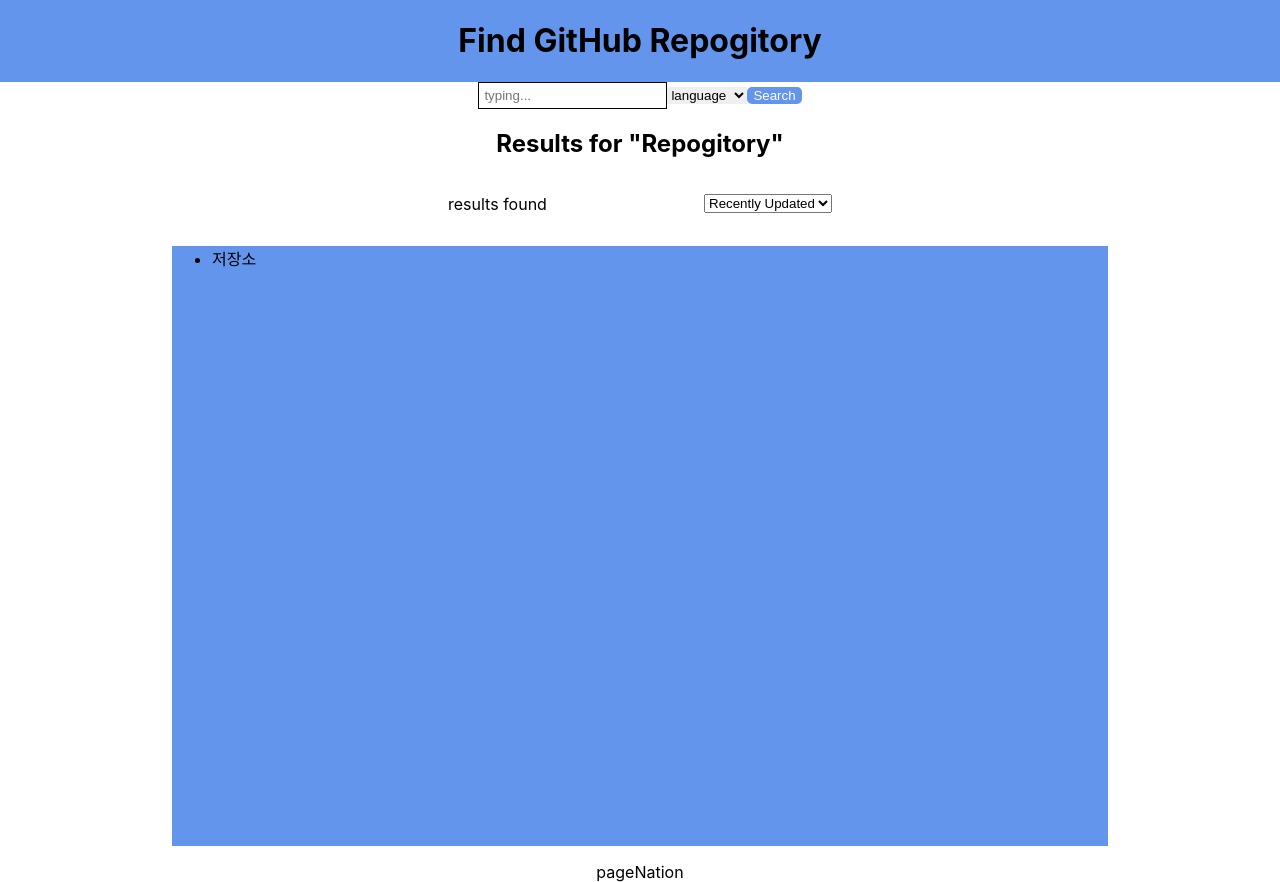
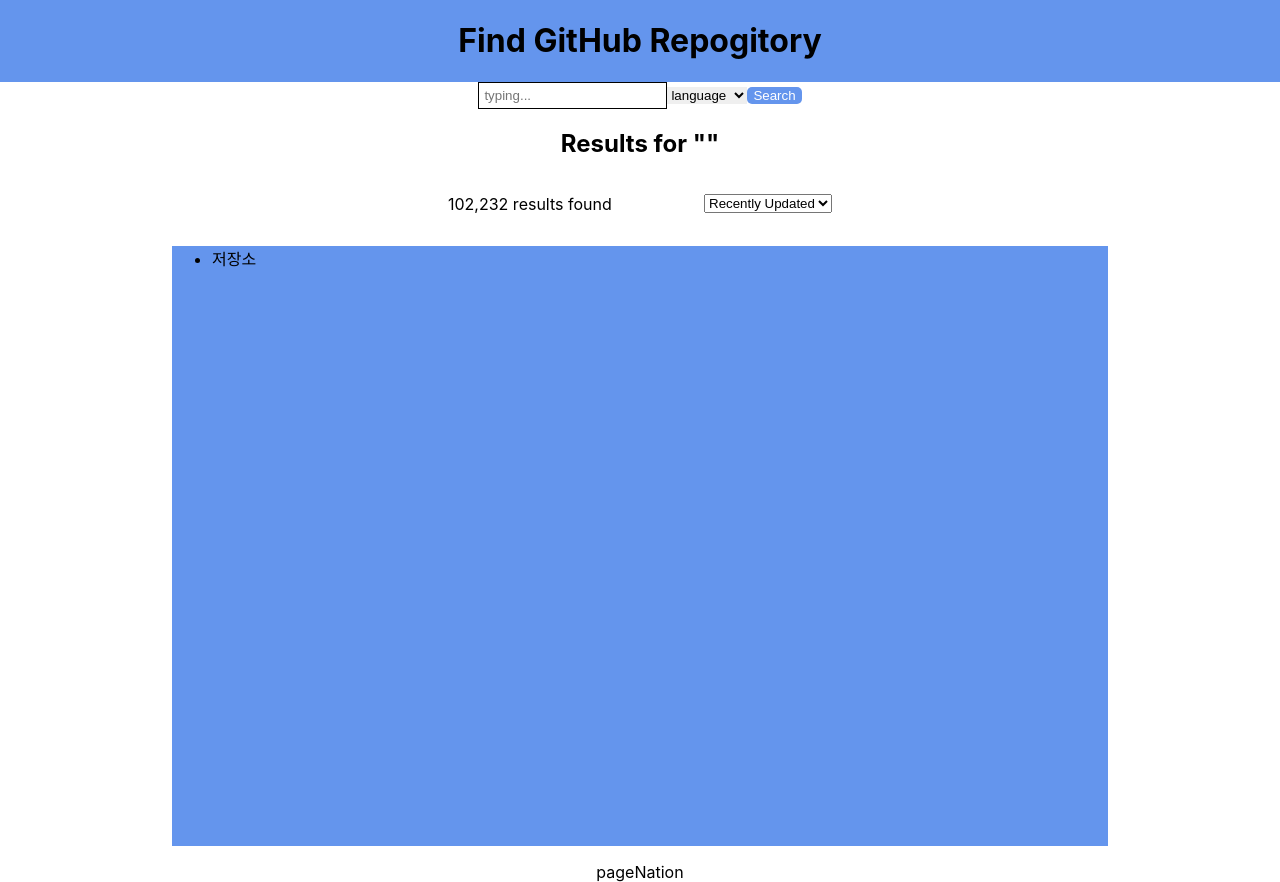
Before and after one commit to gkdfo40/git-login-repository-search, a React (Create React App) app: page / in a window 1280 px wide. Built offline with nearby package versions, Linux system fonts and the light colour scheme.

Commit message:
feat(searchPage): Add selector onChange

```diff
--- a/src/components/SearchPage/SearchPage.tsx
+++ b/src/components/SearchPage/SearchPage.tsx
@@ -1,8 +1,17 @@
-import { useState } from 'react';
+import { ChangeEvent, useState } from 'react';
 import styles from './searchPage.module.scss';
 
 const SearchPage = () => {
-  const [result, setResult] = useState('Repogitory');
+  const [language, setLanguage] = useState('');
+  const [filter, setFilter] = useState('');
+  const selectLanguage = (event: ChangeEvent<HTMLSelectElement>) => {
+    setLanguage(event.currentTarget.value);
+  };
+  const selectFilter = (event: ChangeEvent<HTMLSelectElement>) => {
+    setFilter(event.currentTarget.value);
+  };
+  console.log(language);
+  console.log(filter);
   return (
     <div className={styles.container}>
       <header>
@@ -14,8 +23,8 @@
           {/* 돋보기 이미지 */}
           <input type="text" placeholder="typing..." />
         </div>
-        <select className={styles.optionBox}>
-          <option selected>language</option>
+        <select onChange={selectLanguage} className={styles.optionBox}>
+          <option defaultValue="language">language</option>
           <option value="C">C</option>
           <option value="C++">C++</option>
           <option value="JAVA">JAVA</option>
@@ -30,13 +39,11 @@
           Search
         </button>
       </form>
-      <h2>{`Results for "${result}"`}</h2>
+      <h2>{`Results for "${language}"`}</h2>
       <section className={styles.filterContainer}>
-        <p>results found</p>
-        <select className={styles.filterBox}>
-          <option value="Recently Updated" selected>
-            Recently Updated
-          </option>
+        <p>102,232 results found</p>
+        <select onChange={selectFilter} className={styles.filterBox}>
+          <option defaultValue="Recently Updated">Recently Updated</option>
           <option value="Best Match">Best Match</option>
         </select>
       </section>
```
